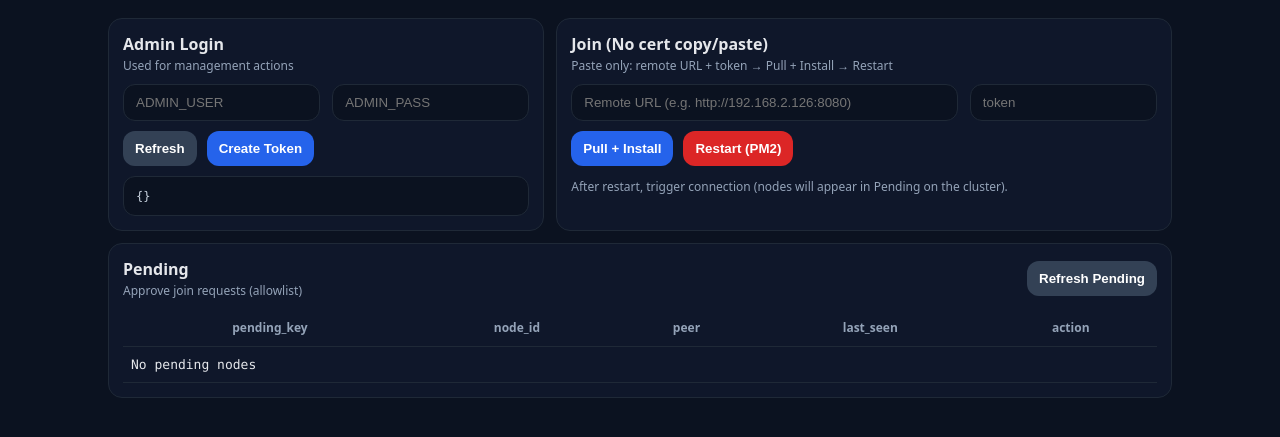
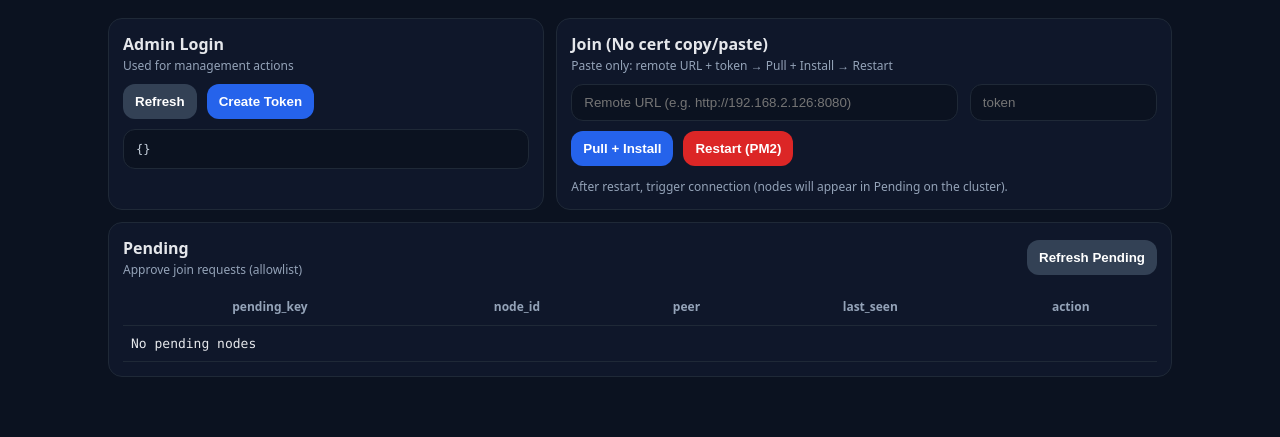
Before and after one commit to pdev419/ZETA-SYNC, a FastAPI app: page /security in a window 1280 px wide. Shown: the part 60-497 px from the top of the page. Run offline with FastAPI, Linux system fonts and the light colour scheme; some libraries are stand-ins or nearby versions.

Commit message:
#im: remove admin auth

```diff
--- a/apps/web/templates/security.html
+++ b/apps/web/templates/security.html
@@ -54,11 +54,6 @@
     <div class="card" style="grid-column: span 5;">
       <div class="title">Admin Login</div>
       <div class="sub">Used for management actions</div>
-      <div style="height:10px;"></div>
-      <div class="grid">
-        <div style="grid-column: span 6;"><input id="adminUser" placeholder="ADMIN_USER" /></div>
-        <div style="grid-column: span 6;"><input id="adminPass" placeholder="ADMIN_PASS" type="password" /></div>
-      </div>
       <div style="height:10px;"></div>
       <div class="row">
         <button class="secondary" onclick="refreshAll()">Refresh</button>
@@ -164,11 +159,9 @@
     const token = ($("token").value||"").trim();
     if(!base||!token){ $("result").textContent = JSON.stringify({ok:false,error:"remoteUrl + token required"},null,2); return; }
 
-    // local node_id
     const st = await apiGet("/api/v1/cluster/status");
     const nodeId = st.node_id;
 
-    // pull from remote (no auth on remote issue endpoint)
     const r = await fetch(base+"/mgmt/security/bootstrap/issue",{
       method:"POST", headers:{"Content-Type":"application/json"},
       body: JSON.stringify({node_id:nodeId, token})
@@ -178,7 +171,6 @@
     try{ bundle=JSON.parse(txt);}catch{ bundle={raw:txt,status:r.status}; }
     if(!r.ok){ $("result").textContent = JSON.stringify({ok:false,step:"remote issue failed",bundle},null,2); return; }
 
-    // install locally (admin)
     const out = await mgmtPost("/mgmt/security/local/install-bundle", bundle);
     $("result").textContent = JSON.stringify({ok:true,installed:out,meta:bundle.meta},null,2);
   }
```
